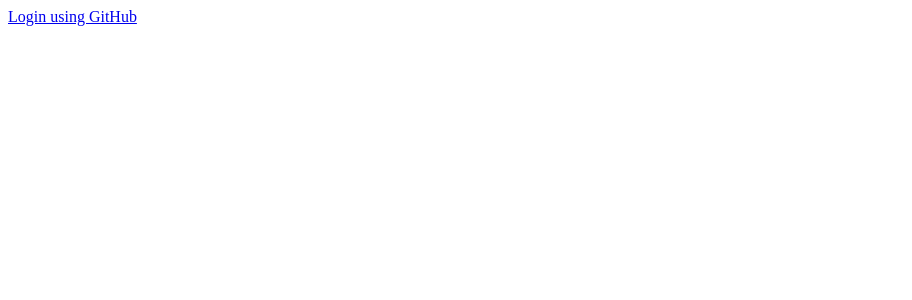
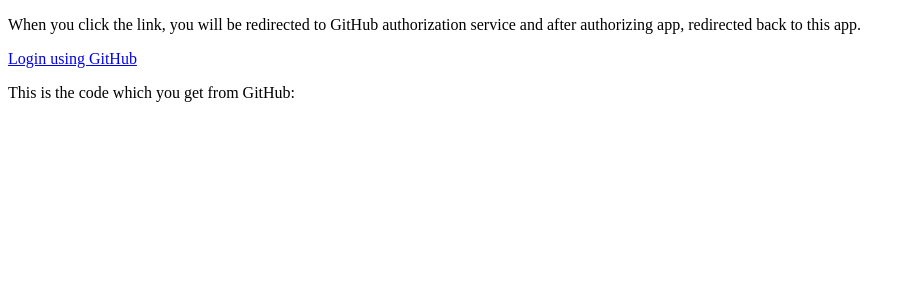
Before and after one commit to ahojukka5/react-github-auth, a React (Create React App) app: page / in a window 1280 px wide. Shown: the top 300 px of the page, without its empty margins (0-912 px from the left). Built offline with nearby package versions, Linux system fonts and the light colour scheme; the HTML template or start-up script is replaced by a standard one.

Commit message:
Parse code from url

```diff
--- a/src/App.js
+++ b/src/App.js
@@ -2,14 +2,28 @@
 
 const CLIENT_ID = '9137d43268b8e5dfdd48';
 const REDIRECT_URI = 'http://localhost:3000';
-const LOGIN_URL = `https://github.com/login/oauth/authorize?client_id=${CLIENT_ID}&scope=user&redirect_uri=${REDIRECT_URI}`;
+const LOGIN_URL = `https://github.com/login/oauth/authorize?client_id=${CLIENT_ID}&redirect_uri=${REDIRECT_URI}`;
 
-function App() {
+const useCode = () => {
+  const url = window.location.href;
+  const re = /[&?]code=(?<code>[a-z0-9]*)/;
+  const m = url.match(re);
+  return m && m.groups.code;
+};
+
+const App = () => {
+  const code = useCode();
+
   return (
     <div>
+      <p>
+        When you click the link, you will be redirected to GitHub authorization
+        service and after authorizing app, redirected back to this app.
+      </p>
       <a href={LOGIN_URL}>Login using GitHub</a>
+      <p>This is the code which you get from GitHub: {code}</p>
     </div>
   );
-}
+};
 
 export default App;
```
